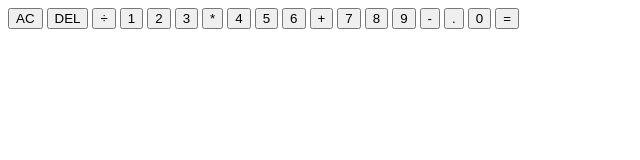
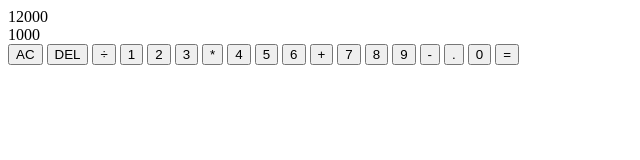
Before and after one commit to hinacarlo/calculator, a plain HTML site: page index.html in a window 1280 px wide. Shown: the whole page, without its empty margins (0-640 px from the left). Drawn offline with Linux system fonts and the light colour scheme.

Commit message:
Put meta tag for IE

```diff
--- a/index.html
+++ b/index.html
@@ -4,13 +4,14 @@
     <title>Calculator</title>
     <meta charset="UTF-8" />
     <meta name="viewport" content="width=device-width, initial-scale=1" />
+    <meta http-equiv="X-UA-Compatible" content="ie=edge" />
     <link href="styles.css" rel="stylesheet" />
   </head>
   <body>
     <div class="calculator-grid">
       <div class="output">
-        <div class="previous-operand"></div>
-        <div class="current-operand"></div>
+        <div class="previous-operand">12000</div>
+        <div class="current-operand">1000</div>
       </div>
       <button class="span-two">AC</button>
       <button>DEL</button>
```
